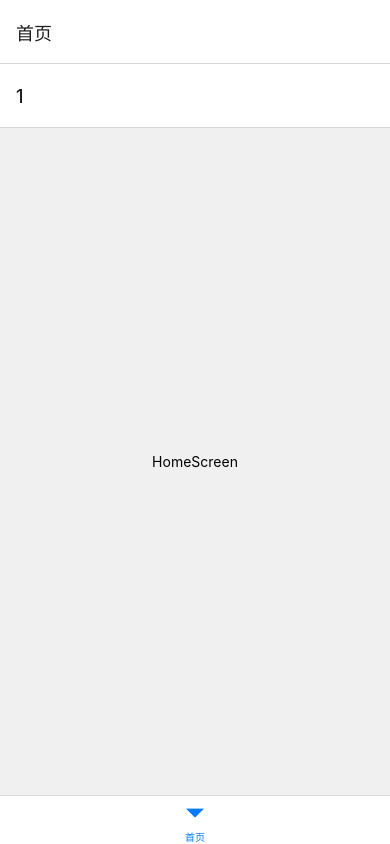
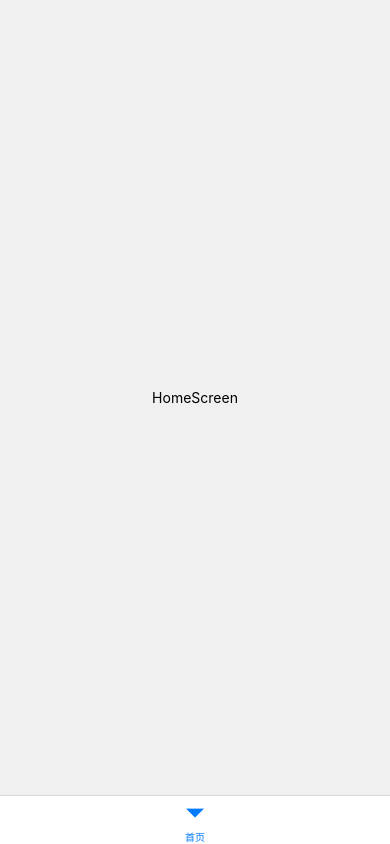
Before and after one commit to firefly-yy/PetLife-RN, a React Native app: screen / in a window 390 px wide. Built offline with nearby package versions, Linux system fonts and the light colour scheme.

Commit message:
fix: delete navigation title

```diff
--- a/src/navigation/BottomTabNavigator.tsx
+++ b/src/navigation/BottomTabNavigator.tsx
@@ -12,6 +12,7 @@ const BottomTabNavigator: React.FC = () => {
         component={HomeStack}
         options={{
           tabBarLabel: '首页', // 只设置底部标签的标题
+          headerShown: false,
         }}
       />
     </Tab.Navigator>
--- a/src/navigation/HomeStack.tsx
+++ b/src/navigation/HomeStack.tsx
@@ -7,9 +7,14 @@ const Stack = createStackNavigator();
 
 const HomeStack: React.FC = () => {
   return (
-    <Stack.Navigator initialRouteName='Home'>
-      <Stack.Screen name='Home' component={HomeScreen} options={{ title: '1' }} />
-      <Stack.Screen name='TestDetail' component={TestDetailScreen} options={{ title: '详情' }} />
+    <Stack.Navigator
+      initialRouteName='Home'
+      screenOptions={{
+        headerShown: false, // 这会隐藏所有屏幕的顶部导航栏
+      }}
+    >
+      <Stack.Screen name='Home' component={HomeScreen} />
+      <Stack.Screen name='TestDetail' component={TestDetailScreen} />
     </Stack.Navigator>
   );
 };
```
